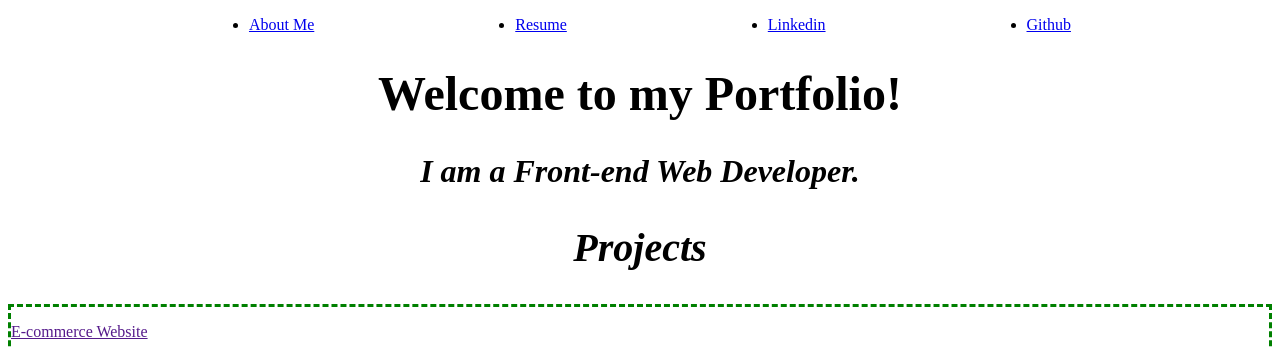
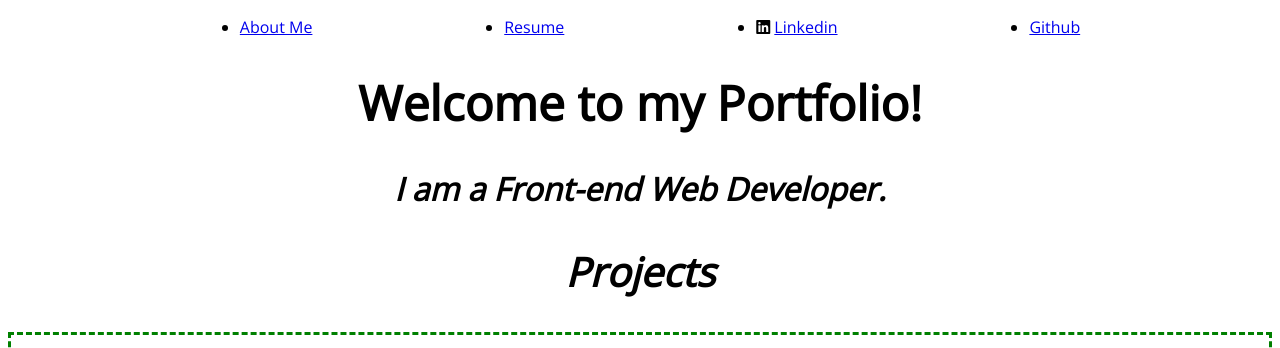
Before and after one commit to bfelt001/myFirstPortfolio, a plain HTML site: page index.html in a window 1280 px wide. Shown: the top 348 px of the page. Drawn offline with nearby package versions, Linux system fonts and the light colour scheme.

Commit message:
add flexbox and fonts

```diff
--- a/index.html
+++ b/index.html
@@ -3,7 +3,11 @@
   <head>
     <meta charset="utf-8" />
     <title>Breanne Felton's Portfolio</title>
+    <script src="https://kit.fontawesome.com/968cc067b7.js" crossorigin="anonymous"></script>
     <link rel="stylesheet" type="text/css" href="styles/stylesheet.css">
+    <style>
+      @import url('https://fonts.googleapis.com/css2?family=Open+Sans&display=swap');
+    </style>
   </head>
   <body>
     <header>
@@ -16,6 +20,7 @@
             <a href="#">Resume</a>
           </li>
           <li>
+            <i class="fa-brands fa-linkedin"></i>
             <a href="https://www.linkedin.com/in/breanne-felton-66ab7042/">Linkedin</a>
           </li>
           <li>
--- a/styles/stylesheet.css
+++ b/styles/stylesheet.css
@@ -1,3 +1,6 @@
+body {
+    font-family: 'Open Sans', sans-serif;
+}
 h1 {
     font-size: 3rem;
     font-weight: bold;
```
Also changed, not shown: 1 other file.
